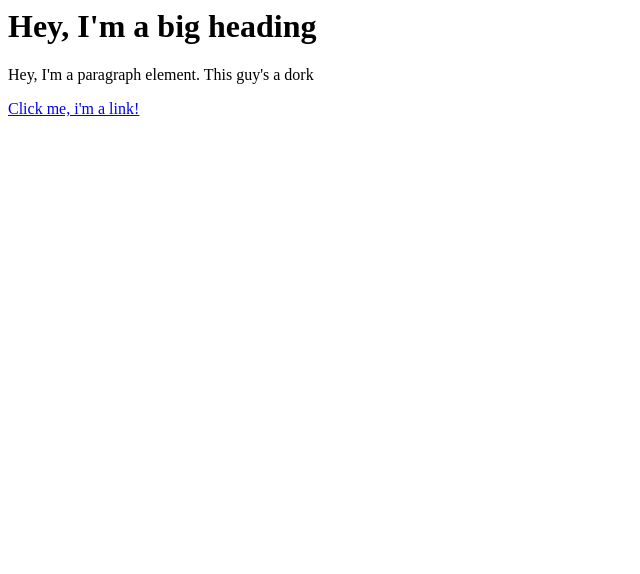
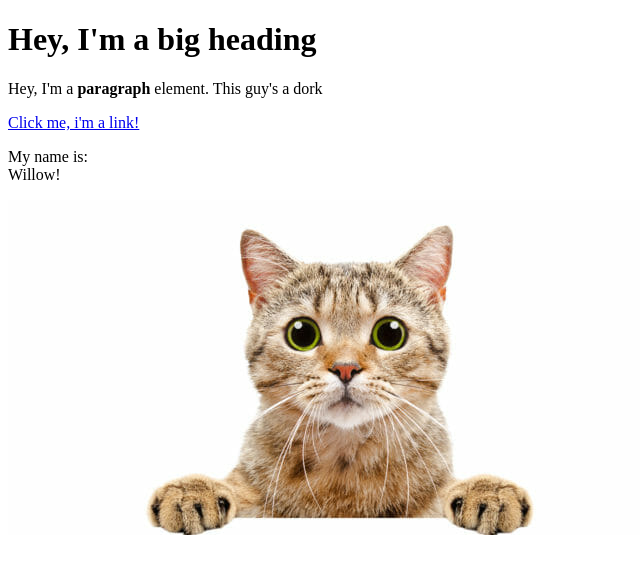
Before and after one commit to AustinInman/Cartoon-hero, a plain HTML site: page test.html in a window 1280 px wide. Shown: the whole page, without its empty margins (0-640 px from the left). Drawn offline with Linux system fonts and the light colour scheme.

Commit message:
Added a cat pic and a few more elements

```diff
--- a/test.html
+++ b/test.html
@@ -1,3 +1,16 @@
-<h1>Hey, I'm a big heading </h1>
-<p>Hey, I'm a paragraph element. This guy's a dork</p>
-<a href="https://google.com" target="_blank" title="Let's go to google!">Click me, i'm a link!</a>
+<!DOCTYPE html>
+<html>
+<head>
+	<title>Test Page</title>
+</head>
+<body>
+	<h1>Hey, I'm a big heading </h1>
+	<p>Hey, I'm a <b>paragraph</b> element. This guy's a dork</p>
+	<a href="https://google.com" target="_blank" title="Let's go to google!">Click me, i'm a link!</a>
+	<p>My name is:
+		<br>
+	Willow!
+</p>
+	<img src="img/Cat.jpeg">
+</body>
+</html>
```
Also changed, not shown: img/Cat.jpeg (added), 2 other files.
